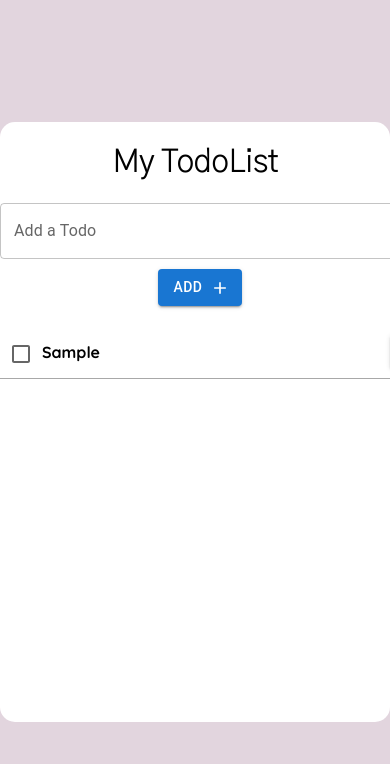
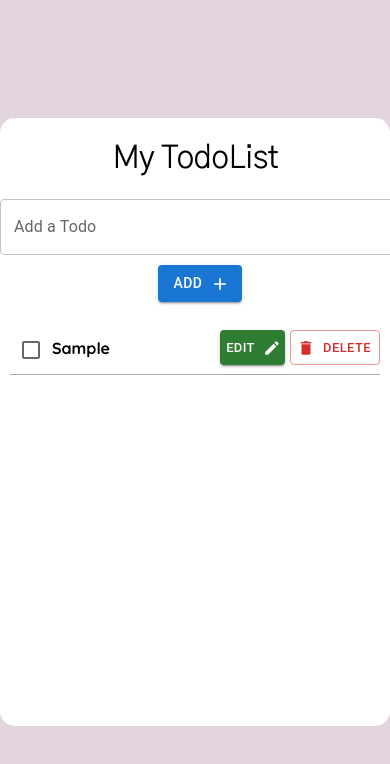
Before and after one commit to Ameer-Alaswad/Todolist-Typescript, a React (Create React App) app: page / in a window 390 px wide. Both pictures are taken after typing "Sample" into the empty fields and a click on the button "ADD". Shown: the top 764 px of the page. Built offline with nearby package versions, Linux system fonts and the light colour scheme.

Commit message:
responsiveness

```diff
--- a/src/components/TodoList.css
+++ b/src/components/TodoList.css
@@ -1,6 +1,6 @@
 .todolist-content-container {
     background-color: white;
-    height: 600px;
+    height: 608px;
     width: 750px;
     border-radius: 15px;
     overflow: hidden;
@@ -93,3 +93,21 @@
     display: flex;
     align-items: center;
 }
+
+@media only screen and (max-width: 552px) {
+    .todo-container {
+
+        width: 370px;
+
+
+    }
+
+    .checked-todo-style {
+        max-width: 168px;
+    }
+
+    .unchecked-todo-style {
+        max-width: 168px;
+
+    }
+}
```
